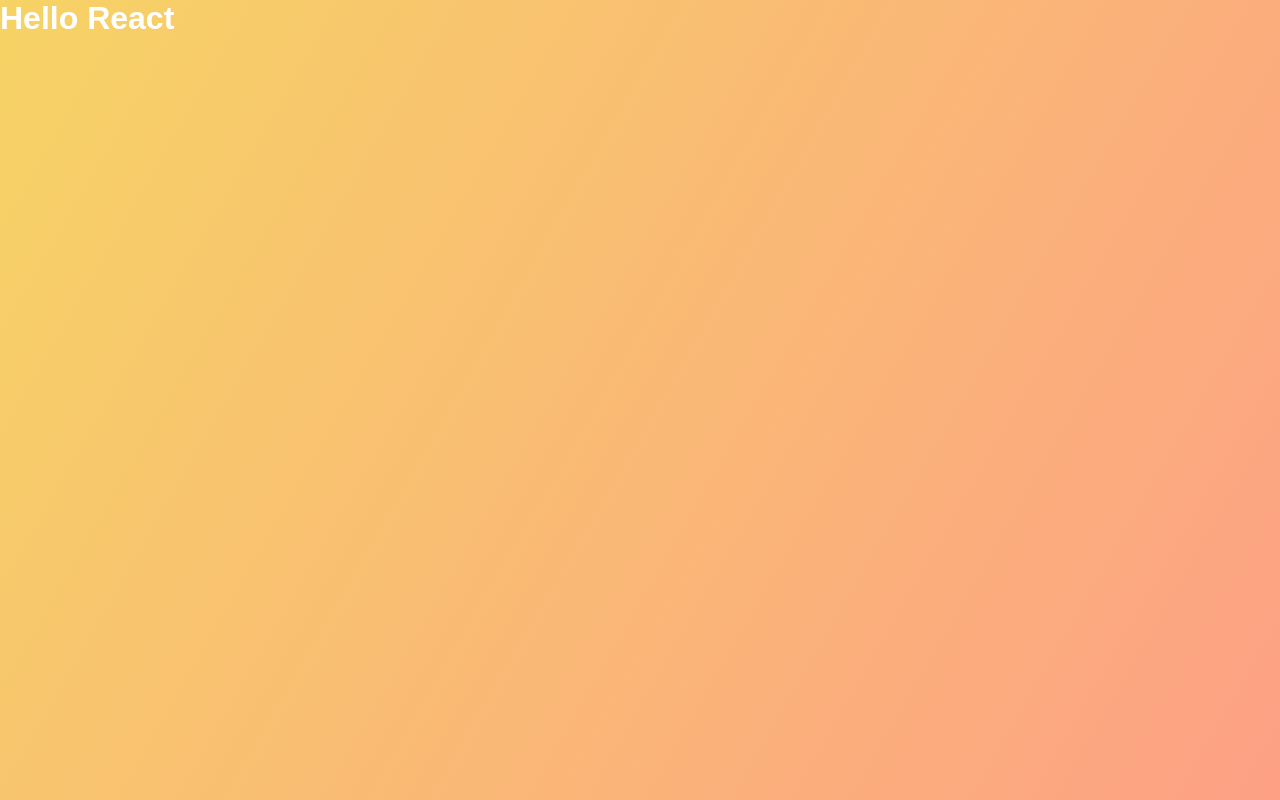
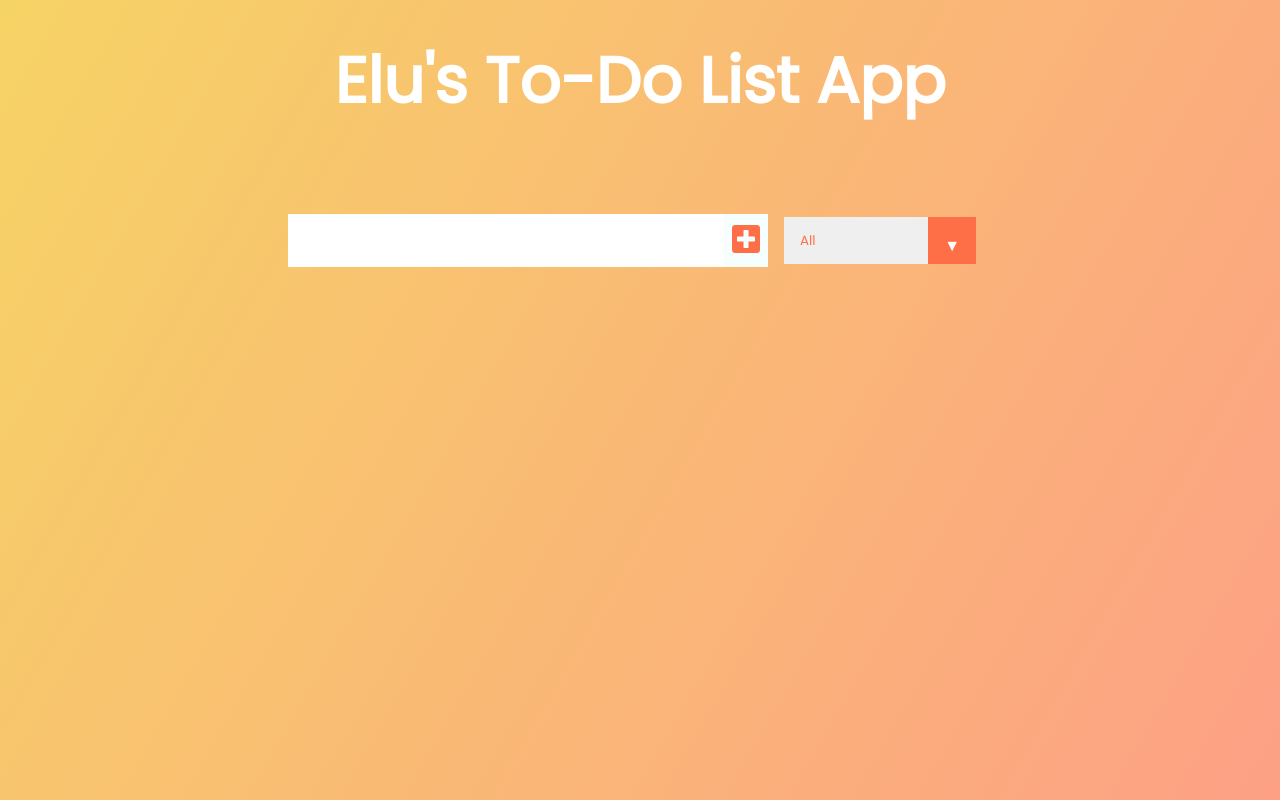
Before and after one commit to EliasGet/To-Do-List, a React (Create React App) app: page / in a window 1280 px wide. Built offline with nearby package versions, Linux system fonts and the light colour scheme.

Commit message:
added components

```diff
--- a/public/index.html
+++ b/public/index.html
@@ -8,6 +8,16 @@
     <meta
       name="description"
       content="Web site created using create-react-app"
+    />
+    <link
+      href="https://fonts.googleapis.com/css?family=Poppins&display=swap"
+      rel="stylesheet"
+    />
+    <link
+      rel="stylesheet"
+      href="https://cdnjs.cloudflare.com/ajax/libs/font-awesome/5.12.1/css/all.min.css"
+      integrity="sha256-mmgLkCYLUQbXn0B1SRqzHar6dCnv9oZFPEC1g1cwlkk="
+      crossorigin="anonymous"
     />
     <link rel="apple-touch-icon" href="%PUBLIC_URL%/logo192.png" />
     <!--
--- a/src/App.js
+++ b/src/App.js
@@ -1,9 +1,14 @@
+import React from 'react';
 import './App.css';
+import Form from './components/Form';
 
 function App() {
   return (
     <div className="App">
-      <h1>Hello React</h1>
+      <header>
+        <h1>Elu's To-Do List App</h1>
+      </header>
+      <Form />
     </div>
   );
 }
--- /dev/null
+++ b/src/components/Form.jsx
@@ -0,0 +1,19 @@
+import React from "react";
+
+const Form = () => {
+    return (<form>
+        <input type="text" className="todo-input" />
+        <button className="todo-button" type="submit">
+            <i className="fas fa-plus-square"></i>
+        </button>
+        <div className="select">
+            <select name="todos" className="filter-todo">
+                <option value="all">All</option>
+                <option value="completed">Completed</option>
+                <option value="uncompleted">Uncompleted</option>
+            </select>
+        </div>
+    </form>)
+}
+
+export default Form
--- /dev/null
+++ b/src/components/ToDoList.jsx
@@ -0,0 +1 @@
+import React from "react";
```
